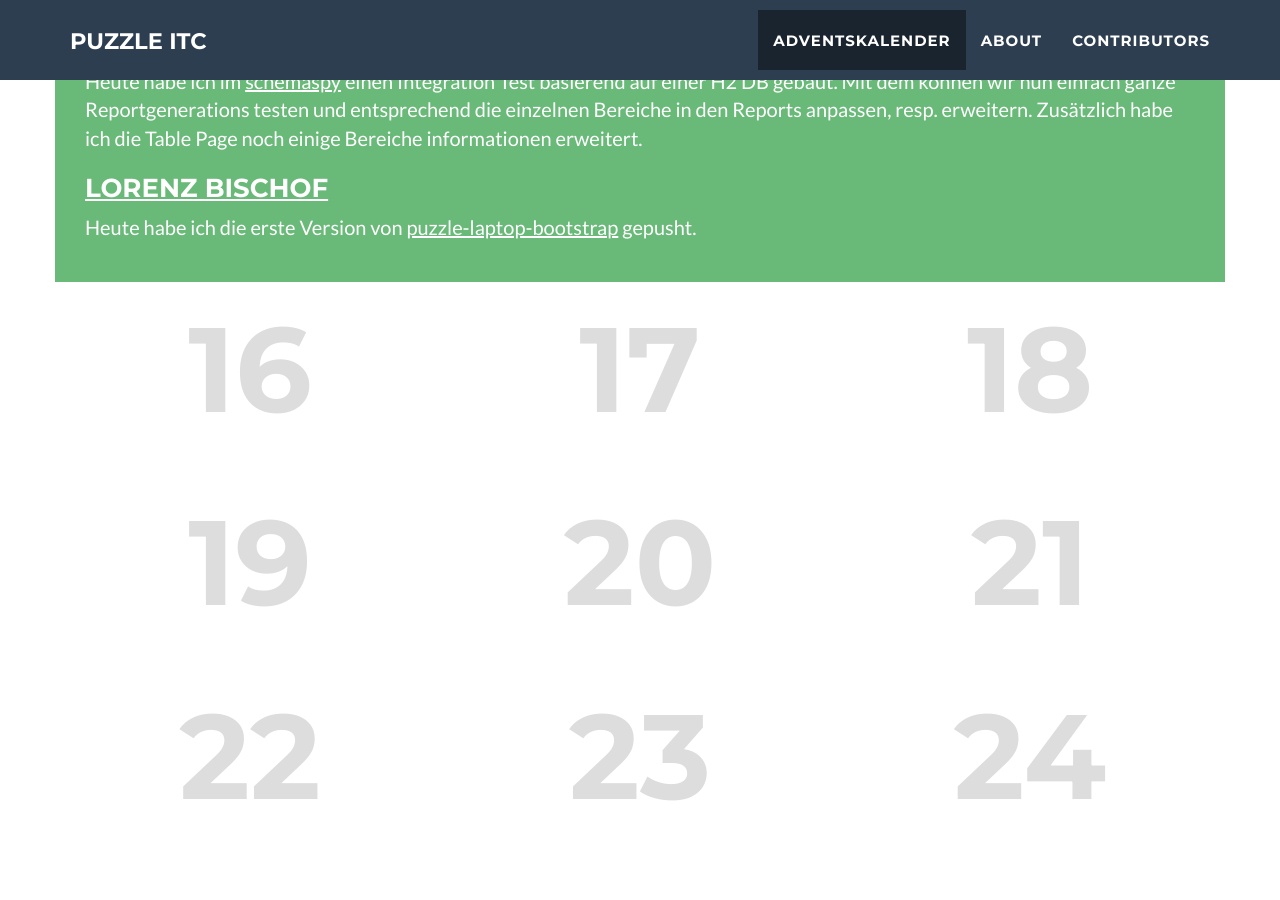
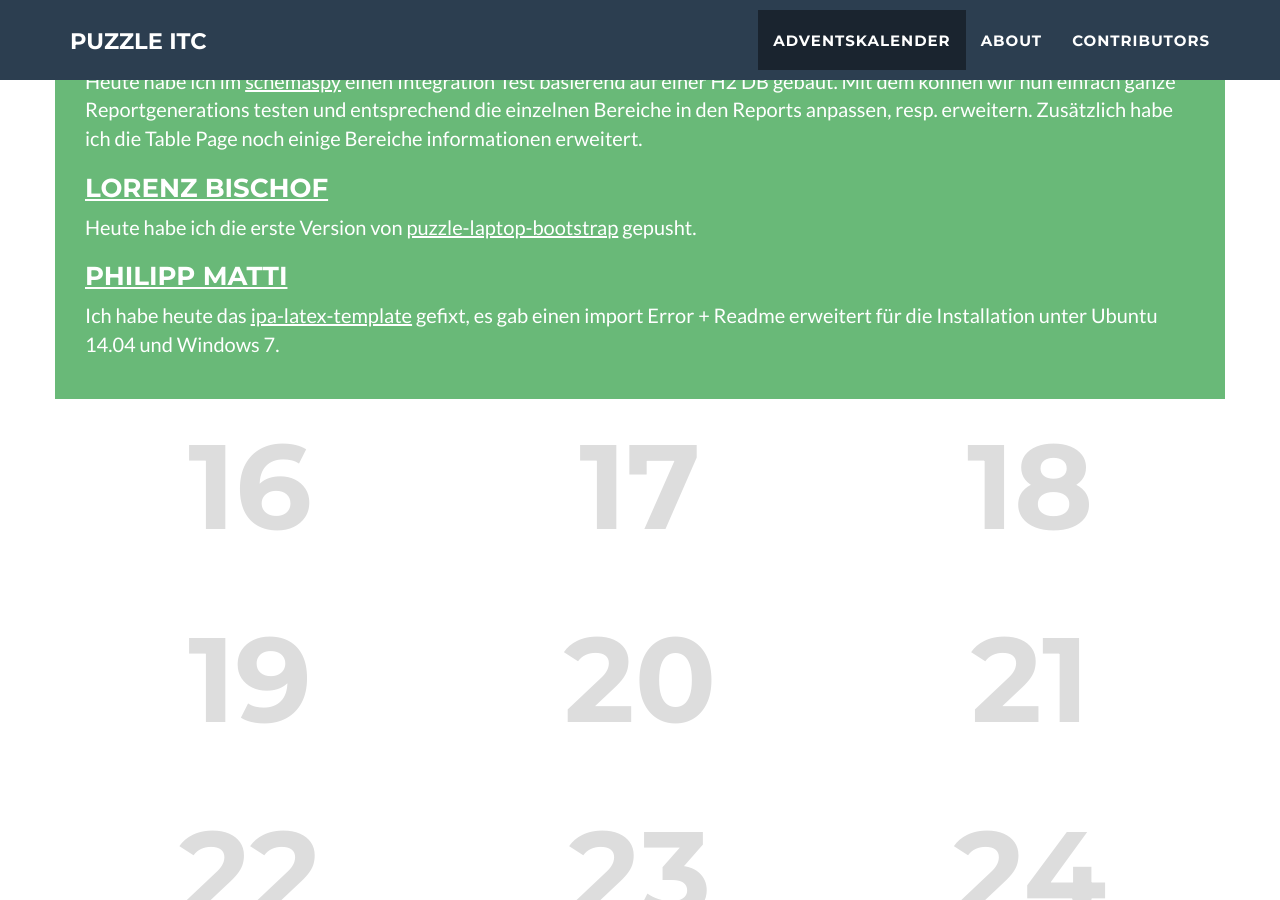
Before and after one commit to puzzle/opensource-advent-challenge-2015, a Jekyll site: the page built from index.html, in a window 1280 px wide and 900 px high, scrolled down 2487 px. Built offline with Jekyll 4.4.1, drawn with Linux system fonts in a browser that asks for light colours; nearby versions of some CDN libraries.

Commit message:
added commit for day13

```diff
--- a/_doors/13.markdown
+++ b/_doors/13.markdown
@@ -18,3 +18,6 @@ Heute habe ich im [schemaspy](https://github.com/drnoa/schemaspy) einen Integrat
 
 ### [Lorenz Bischof](https://github.com/lbischof)
 Heute habe ich die erste Version von [puzzle-laptop-bootstrap](https://github.com/lbischof/puzzle-laptop-bootstrap) gepusht.
+
+### [Philipp Matti](https://github.com/phil-matti)
+Ich habe heute das [ipa-latex-template](https://github.com/phil-matti/ipa-latex-template) gefixt, es gab einen import Error + Readme erweitert für die Installation unter Ubuntu 14.04 und Windows 7.
```
